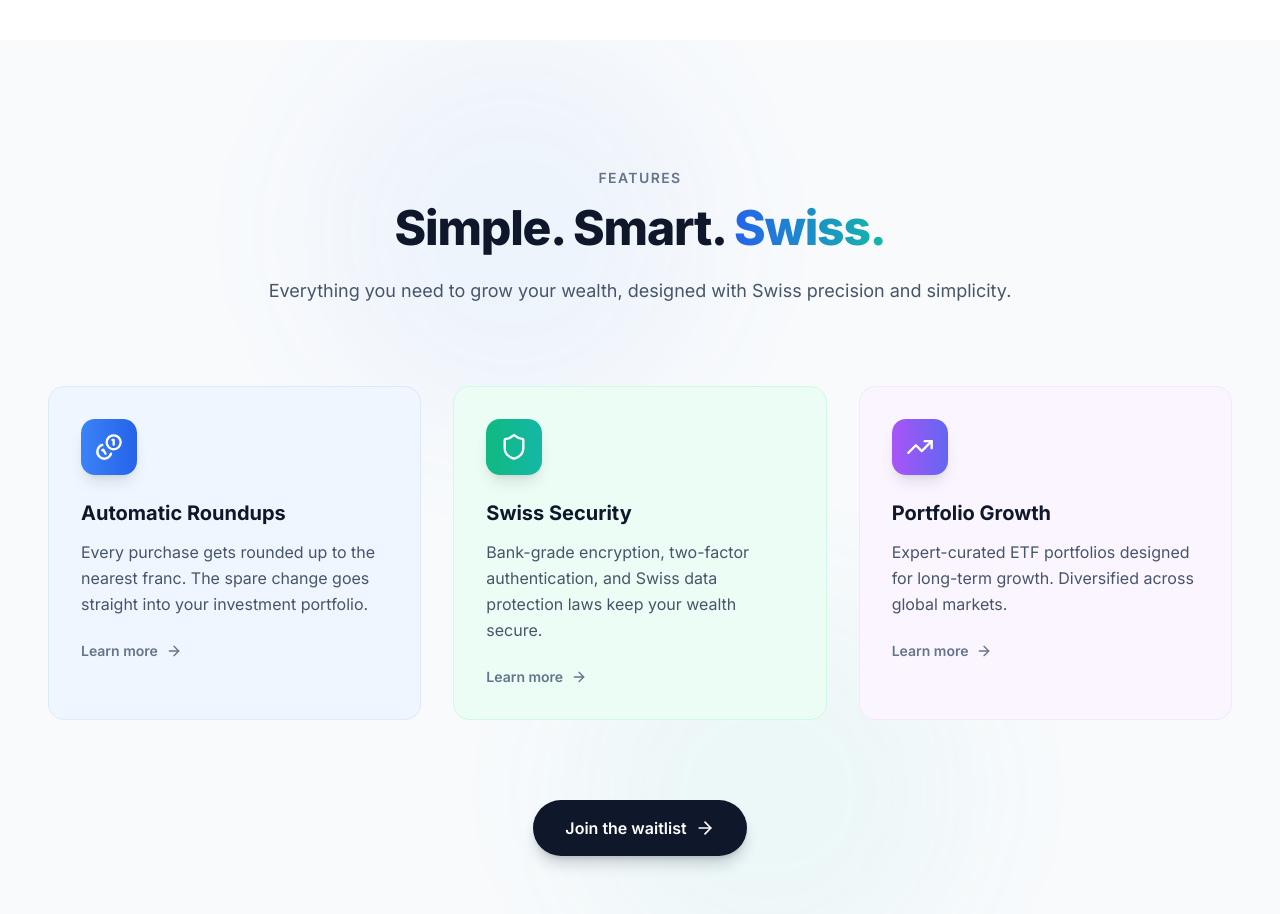
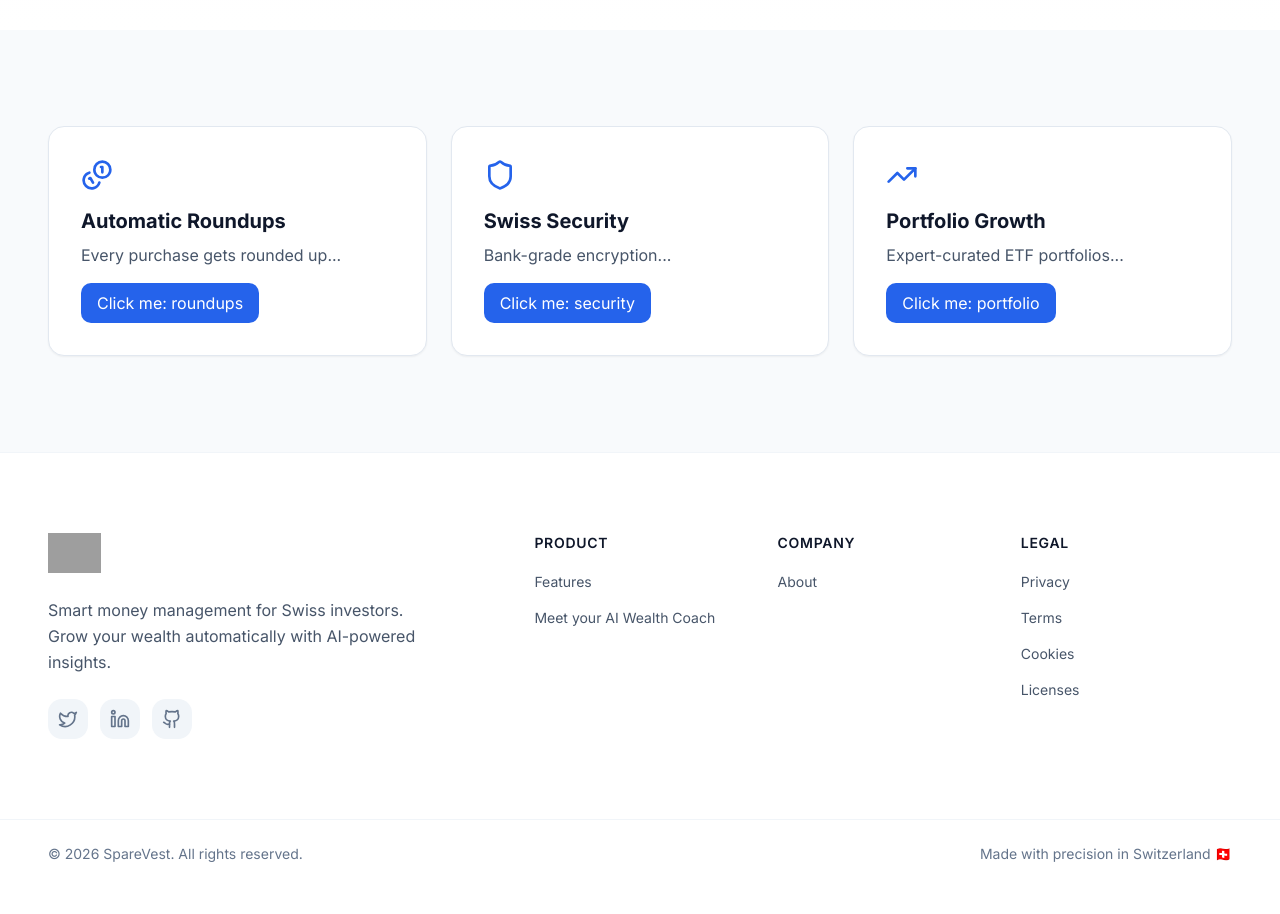
Before and after one commit to gcost81/SpareVestWaitinglist, a React (Vite) app in the folder app/: page / in a window 1280 px wide. Shown: the part 1860-2774 px from the top of the page. After the commit the page ends 2748 px from the top, so only its background shows below. Built offline with nearby package versions, Linux system fonts and the light colour scheme; grey boxes are pictures that could not be loaded.

Commit message:
Update Features.tsx

```diff
--- a/app/src/sections/Features.tsx
+++ b/app/src/sections/Features.tsx
@@ -1,289 +1,100 @@
-import { motion, useInView, AnimatePresence } from 'framer-motion';
-import { useRef, useState, useEffect } from 'react';
-import { Coins, Shield, TrendingUp, ArrowRight, Check, X } from 'lucide-react';
-import * as Dialog from '@radix-ui/react-dialog';
+import { motion, useInView } from 'framer-motion';
+import { useRef, useState } from 'react';
+import { Coins, Shield, TrendingUp, ArrowRight, X } from 'lucide-react';
 
 const features = [
   {
     icon: Coins,
     title: 'Automatic Roundups',
-    description: 'Every purchase gets rounded up to the nearest franc. The spare change goes straight into your investment portfolio.',
-    color: 'from-blue-500 to-blue-600',
-    bgColor: 'bg-blue-50',
-    borderColor: 'border-blue-100',
+    description: 'Every purchase gets rounded up...',
     modalId: 'roundups',
   },
   {
     icon: Shield,
     title: 'Swiss Security',
-    description: 'Bank-grade encryption, two-factor authentication, and Swiss data protection laws keep your wealth secure.',
-    color: 'from-emerald-500 to-teal-500',
-    bgColor: 'bg-emerald-50',
-    borderColor: 'border-emerald-100',
+    description: 'Bank-grade encryption...',
     modalId: 'security',
   },
   {
     icon: TrendingUp,
     title: 'Portfolio Growth',
-    description: 'Expert-curated ETF portfolios designed for long-term growth. Diversified across global markets.',
-    color: 'from-purple-500 to-indigo-500',
-    bgColor: 'bg-purple-50',
-    borderColor: 'border-purple-100',
+    description: 'Expert-curated ETF portfolios...',
     modalId: 'portfolio',
   },
 ];
 
-const modalContent = {
-  roundups: {
-    title: 'Round Up Your Purchases Automatically',
-    items: [
-      'Every time you buy coffee, groceries, or anything else, we round up to the nearest CHF',
-      'The spare change (e.g., CHF 0.45 from a CHF 8.55 coffee) goes straight into your investment portfolio',
-      'Set your own round-up rules: round to nearest CHF 1, 5, or 10 for faster growth',
-      'Watch your "spare change" grow into serious wealth without changing your spending habits',
-    ],
-  },
-  security: {
-    title: 'Bank-Grade Protection for Your Wealth',
-    items: [
-      '256-bit encryption: Same security standard used by Swiss banks',
-      'Two-factor authentication: Extra layer of protection for your account',
-      'Swiss data protection: Fully compliant with Swiss privacy laws (FADP)',
-      'Segregated accounts: Your investments are held separately from company assets',
-      'Regulated: Operating under Swiss financial regulations',
-    ],
-  },
-  portfolio: {
-    title: 'Expert-Curated Investment Portfolios',
-    items: [
-      'ETF-based portfolios: Diversified across thousands of stocks and bonds',
-      'Risk levels: Choose from Conservative, Balanced, or Growth based on your goals',
-      'Automatic rebalancing: We adjust your portfolio quarterly to maintain optimal allocation',
-      'Global diversification: Invest in Swiss, European, US, and emerging markets',
-      'Low fees: Keep more of your returns with our transparent pricing',
-    ],
-  },
-};
-
-// FIXED Modal Component - Portal is now inside AnimatePresence
-function Modal({ isOpen, onClose, title, children }: {
-  isOpen: boolean;
-  onClose: () => void;
-  title: string;
-  children: React.ReactNode
-}) {
-  useEffect(() => {
-    if (isOpen) {
-      document.body.style.overflow = 'hidden';
-    } else {
-      document.body.style.overflow = 'unset';
-    }
-    return () => {
-      document.body.style.overflow = 'unset';
-    };
-  }, [isOpen]);
-
-  return (
-    <Dialog.Root open={isOpen} onOpenChange={onClose}>
-      <AnimatePresence>
-        {isOpen && (
-          <Dialog.Portal forceMount>
-            {/* Backdrop with blur */}
-            <Dialog.Overlay asChild forceMount>
-              <motion.div
-                initial={{ opacity: 0 }}
-                animate={{ opacity: 1 }}
-                exit={{ opacity: 0 }}
-                transition={{ duration: 0.2 }}
-                className="fixed inset-0 z-50 bg-black/50 backdrop-blur-sm"
-                onClick={onClose}
-              />
-            </Dialog.Overlay>
-
-            {/* Modal Content */}
-            <div className="fixed inset-0 z-50 flex items-center justify-center p-4 sm:p-6 pointer-events-none">
-              <Dialog.Content asChild forceMount>
-                <motion.div
-                  initial={{ opacity: 0, scale: 0.95, y: 20 }}
-                  animate={{ opacity: 1, scale: 1, y: 0 }}
-                  exit={{ opacity: 0, scale: 0.95, y: 20 }}
-                  transition={{ duration: 0.3, ease: [0.25, 0.46, 0.45, 0.94] }}
-                  className="pointer-events-auto w-full max-w-[600px] bg-white dark:bg-slate-900 rounded-2xl shadow-2xl overflow-hidden max-h-[90vh] flex flex-col relative"
-                >
-                  {/* Close button */}
-                  <button
-                    onClick={onClose}
-                    className="absolute top-4 right-4 p-2 rounded-full text-slate-400 hover:text-slate-600 dark:text-slate-500 dark:hover:text-slate-300 hover:bg-slate-100 dark:hover:bg-slate-800 transition-colors z-10"
-                  >
-                    <X className="w-5 h-5" />
-                  </button>
-
-                  {/* Scrollable content */}
-                  <div className="overflow-y-auto p-6 sm:p-8">
-                    <Dialog.Title className="text-2xl sm:text-3xl font-bold text-slate-900 dark:text-white mb-6 pr-8">
-                      {title}
-                    </Dialog.Title>
-
-                    <div className="max-w-none">
-                      {children}
-                    </div>
-
-                    <div className="mt-8 pt-6 border-t border-slate-200 dark:border-slate-700">
-                      <button
-                        onClick={onClose}
-                        className="w-full sm:w-auto px-6 py-3 bg-slate-900 dark:bg-white text-white dark:text-slate-900 font-semibold rounded-lg hover:bg-slate-800 dark:hover:bg-slate-100 transition-colors flex items-center justify-center gap-2"
-                      >
-                        <span>Got it</span>
-                      </button>
-                    </div>
-                  </div>
-                </motion.div>
-              </Dialog.Content>
-            </div>
-          </Dialog.Portal>
-        )}
-      </AnimatePresence>
-    </Dialog.Root>
-  );
-}
-
 export function Features() {
   const ref = useRef<HTMLDivElement>(null);
   const isInView = useInView(ref, { once: true, margin: '-100px' });
-  const [activeModal, setActiveModal] = useState<string | null>(null);
+  const [showModal, setShowModal] = useState(false);
+  const [modalTitle, setModalTitle] = useState('');
 
-  const openModal = (modalId: string) => {
-    setActiveModal(modalId);
+  const openModal = (id: string) => {
+    console.log('Button clicked! ID:', id); // This should appear in console
+    setModalTitle(id);
+    setShowModal(true);
   };
 
   const closeModal = () => {
-    setActiveModal(null);
+    setShowModal(false);
   };
 
-  const activeContent = activeModal ? modalContent[activeModal as keyof typeof modalContent] : null;
-
   return (
-    <section id="features" ref={ref} className="relative py-24 lg:py-32 overflow-hidden bg-slate-50 dark:bg-slate-800/50 transition-colors duration-300">
-      <div className="absolute inset-0">
-        <div className="absolute top-0 left-1/4 w-96 h-96 bg-blue-500/5 rounded-full blur-3xl" />
-        <div className="absolute bottom-0 right-1/4 w-96 h-96 bg-teal-500/5 rounded-full blur-3xl" />
-      </div>
-
+    <section id="features" ref={ref} className="relative py-24 overflow-hidden bg-slate-50">
       <div className="relative z-10 px-6 lg:px-12">
         <div className="max-w-7xl mx-auto">
-          <motion.div
-            initial={{ opacity: 0, y: 30 }}
-            animate={isInView ? { opacity: 1, y: 0 } : {}}
-            transition={{ duration: 0.7, ease: [0.25, 0.46, 0.45, 0.94] }}
-            className="text-center max-w-3xl mx-auto mb-16 lg:mb-20"
-          >
-            <span className="text-sm font-semibold uppercase tracking-widest text-slate-500 dark:text-slate-400 mb-4 block">
-              Features
-            </span>
-            <h2 className="text-4xl lg:text-5xl font-extrabold text-slate-900 dark:text-white tracking-tight mb-6">
-              Simple. Smart.{' '}
-              <span className="bg-gradient-to-r from-blue-600 to-teal-500 bg-clip-text text-transparent">
-                Swiss.
-              </span>
-            </h2>
-            <p className="text-lg text-slate-600 dark:text-slate-400 leading-relaxed">
-              Everything you need to grow your wealth, designed with Swiss precision and simplicity.
-            </p>
-          </motion.div>
-
-          <div className="grid md:grid-cols-2 lg:grid-cols-3 gap-6 lg:gap-8">
+          <div className="grid md:grid-cols-2 lg:grid-cols-3 gap-6">
             {features.map((feature, index) => (
               <motion.div
                 key={feature.title}
                 initial={{ opacity: 0, y: 40 }}
                 animate={isInView ? { opacity: 1, y: 0 } : {}}
-                transition={{
-                  duration: 0.6,
-                  delay: index * 0.15,
-                  ease: [0.25, 0.46, 0.45, 0.94],
-                }}
-                whileHover={{ y: -4 }}
-                className={`group relative p-8 rounded-2xl ${feature.bgColor} dark:bg-slate-800 border ${feature.borderColor} dark:border-slate-700 transition-all duration-300 ease-out hover:shadow-xl hover:shadow-slate-900/5 dark:hover:shadow-slate-900/20`}
+                transition={{ duration: 0.6, delay: index * 0.15 }}
+                className="p-8 rounded-2xl bg-white border border-slate-200 shadow-sm"
               >
-                <div
-                  className={`w-14 h-14 rounded-xl bg-gradient-to-r ${feature.color} flex items-center justify-center mb-6 shadow-lg transition-transform duration-300 group-hover:scale-110`}
-                >
-                  <feature.icon className="w-7 h-7 text-white" />
-                </div>
+                <feature.icon className="w-8 h-8 text-blue-600 mb-4" />
+                <h3 className="text-xl font-bold mb-2">{feature.title}</h3>
+                <p className="text-slate-600 mb-4">{feature.description}</p>
 
-                <h3 className="text-xl font-bold text-slate-900 dark:text-white mb-3">
-                  {feature.title}
-                </h3>
-                <p className="text-slate-600 dark:text-slate-400 leading-relaxed mb-6">
-                  {feature.description}
-                </p>
-
+                {/* SIMPLE TEST BUTTON */}
                 <button
                   onClick={() => openModal(feature.modalId)}
-                  className="flex items-center gap-2 text-sm font-semibold text-slate-500 dark:text-slate-400 group-hover:text-blue-600 dark:group-hover:text-blue-400 transition-colors cursor-pointer"
+                  className="bg-blue-600 text-white px-4 py-2 rounded-lg hover:bg-blue-700"
                 >
-                  <span>Learn more</span>
-                  <ArrowRight className="w-4 h-4 transition-transform group-hover:translate-x-1" />
+                  Click me: {feature.modalId}
                 </button>
-
-                <div
-                  className={`absolute inset-0 rounded-2xl bg-gradient-to-r ${feature.color} opacity-0 group-hover:opacity-5 transition-opacity duration-300`}
-                />
               </motion.div>
             ))}
           </div>
-
-          <motion.div
-            initial={{ opacity: 0, y: 20 }}
-            animate={isInView ? { opacity: 1, y: 0 } : {}}
-            transition={{ duration: 0.6, delay: 0.6 }}
-            className="mt-16 lg:mt-20 text-center"
-          >
-            <motion.a
-              href="#waitlist"
-              whileHover={{ scale: 1.02 }}
-              whileTap={{ scale: 0.98 }}
-              className="inline-flex items-center gap-2 px-8 py-4 bg-slate-900 dark:bg-white text-white dark:text-slate-900 font-semibold rounded-full shadow-lg shadow-slate-900/20 hover:bg-slate-800 dark:hover:bg-slate-100 transition-colors"
-            >
-              <span>Join the waitlist</span>
-              <ArrowRight className="w-5 h-5" />
-            </motion.a>
-          </motion.div>
         </div>
       </div>
 
-      <Modal
-        isOpen={!!activeModal}
-        onClose={closeModal}
-        title={activeContent?.title || ''}
-      >
-        {activeContent && (
-          <div className="space-y-3">
-            {activeContent.items.map((item, index) => {
-              const [itemTitle, ...itemDesc] = item.split(':');
-              const description = itemDesc.join(':');
-
-              return (
-                <div key={index} className="flex items-start gap-4 p-4 rounded-xl bg-slate-50 dark:bg-slate-800/50 border border-slate-100 dark:border-slate-700">
-                  <div className="w-6 h-6 rounded-full bg-emerald-100 dark:bg-emerald-900/30 flex items-center justify-center flex-shrink-0 mt-0.5">
-                    <Check className="w-4 h-4 text-emerald-600 dark:text-emerald-400" />
-                  </div>
-                  <div className="flex-1">
-                    <span className="font-semibold text-slate-900 dark:text-white">
-                      {itemTitle}
-                    </span>
-                    {description && (
-                      <span className="text-slate-600 dark:text-slate-400 block mt-1 text-sm leading-relaxed">
-                        {description}
-                      </span>
-                    )}
-                  </div>
-                </div>
-              );
-            })}
+      {/* SIMPLE DEBUG MODAL - No libraries, just CSS */}
+      {showModal && (
+        <div
+          className="fixed inset-0 z-[9999] flex items-center justify-center bg-black/50 p-4"
+          onClick={closeModal}
+        >
+          <div
+            className="bg-white rounded-2xl p-8 max-w-md w-full shadow-2xl"
+            onClick={(e) => e.stopPropagation()}
+          >
+            <div className="flex justify-between items-center mb-4">
+              <h2 className="text-2xl font-bold">Modal: {modalTitle}</h2>
+              <button onClick={closeModal} className="p-2 hover:bg-slate-100 rounded-full">
+                <X className="w-6 h-6" />
+              </button>
+            </div>
+            <p className="text-slate-600 mb-6">If you can see this, the modal works!</p>
+            <button
+              onClick={closeModal}
+              className="w-full py-3 bg-slate-900 text-white rounded-lg"
+            >
+              Close
+            </button>
           </div>
-        )}
-      </Modal>
+        </div>
+      )}
     </section>
   );
 }
```
